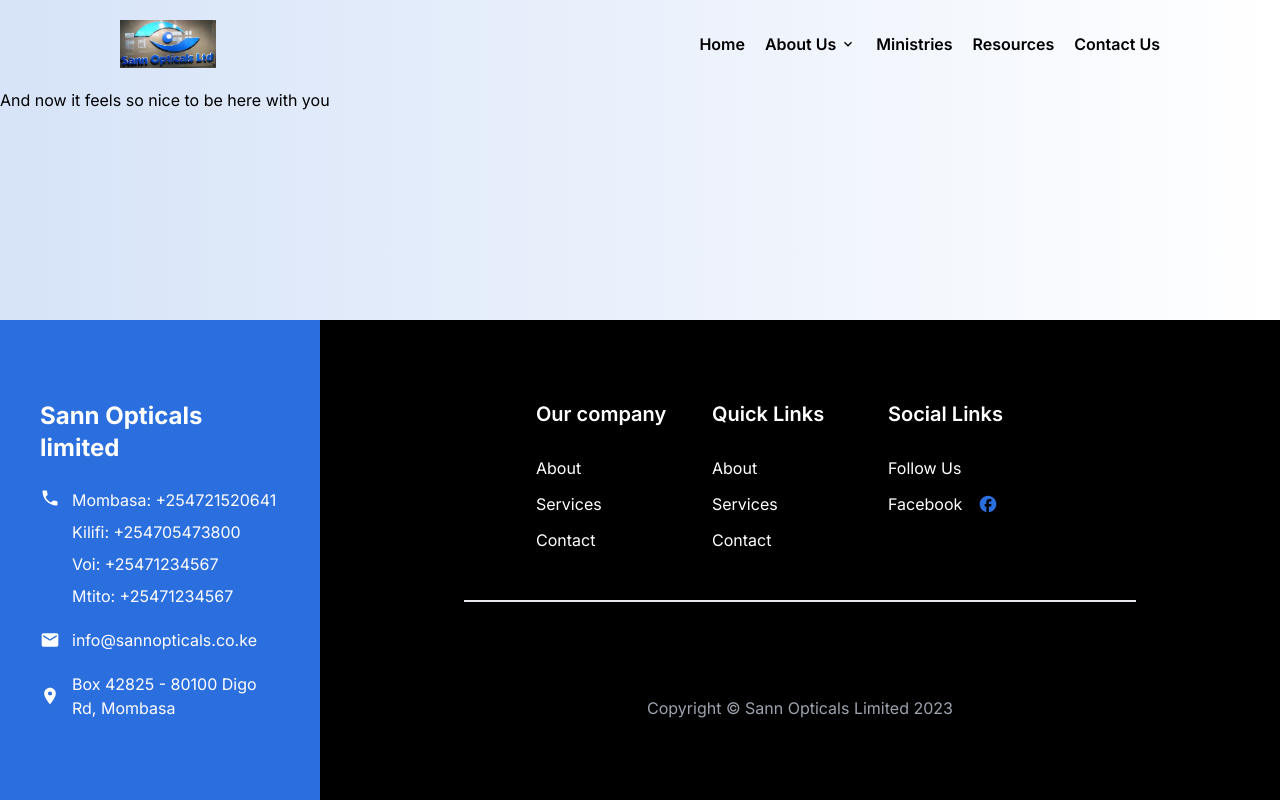
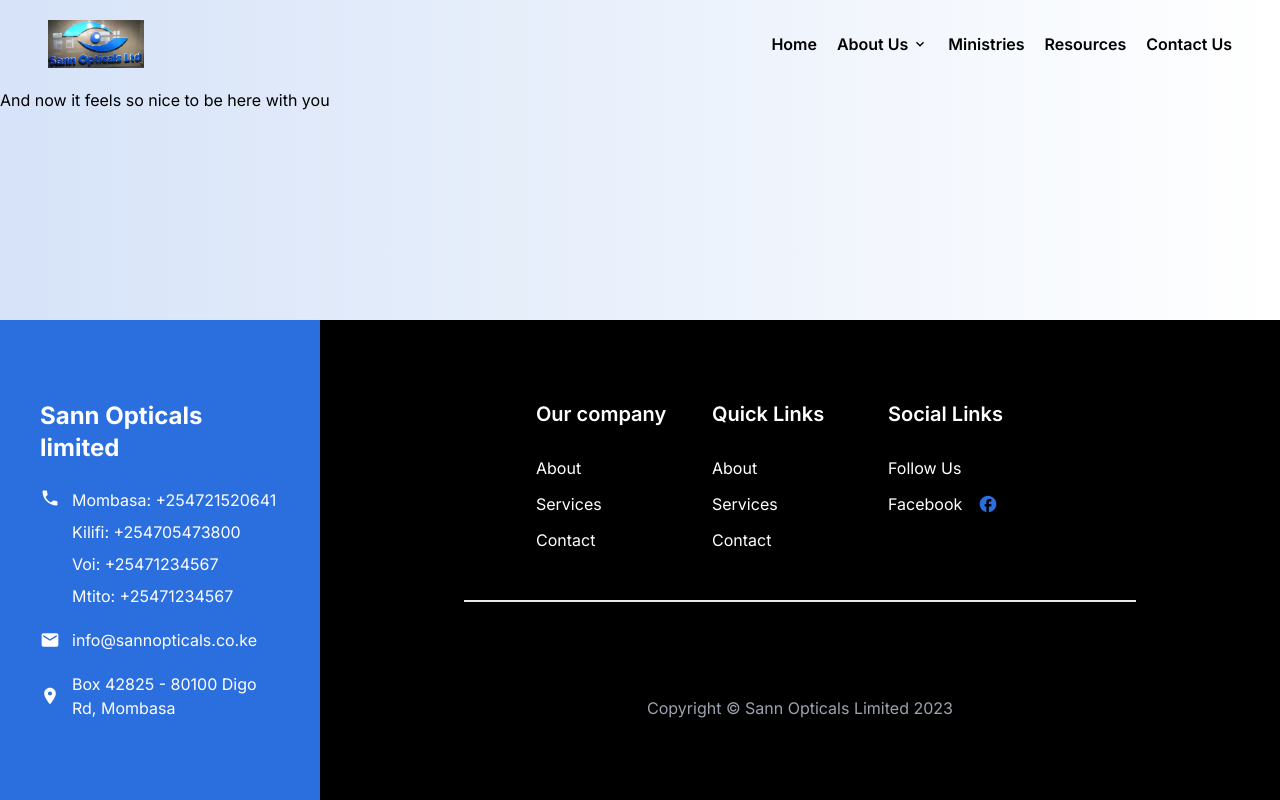
Before and after one commit to JoelOgira/sann-opticals, a Next.js app: page / in a window 1280 px wide. Built offline with nearby package versions, Linux system fonts and the light colour scheme.

Commit message:
Modified the styling

```diff
--- a/app/components/Header.jsx
+++ b/app/components/Header.jsx
@@ -26,8 +26,8 @@
     }
 
     return (
-        <nav className={`${isOpen ? '' : 'sticky'} bg-white z-30 w-full top-0 px-4 py-5 md:bg-transparent`}>
-            <div className="flex items-center space-x-10 justify-between md:container md:w-5/6 md:mx-auto">
+        <nav className={`${isOpen ? '' : 'sticky'} bg-white z-30 w-full top-0 px-4 py-5 md:bg-transparent lg:px-12`}>
+            <div className="flex items-center space-x-10 justify-between">
                 <Link href="/">
                     <Image src={logo} alt="Site Icon" className='w-[6rem] h-[3rem]' placeholder="blur" />
                 </Link>
```
